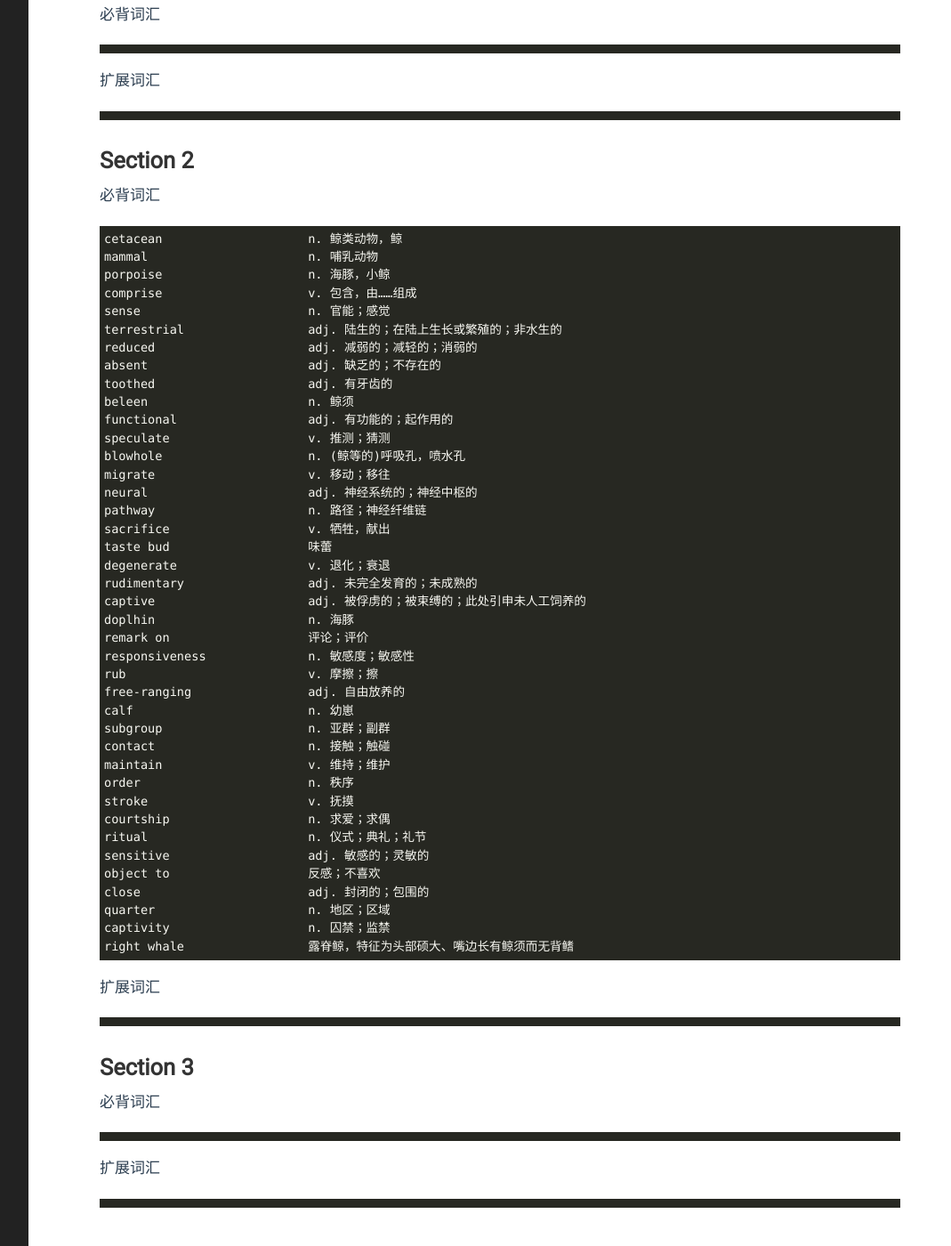
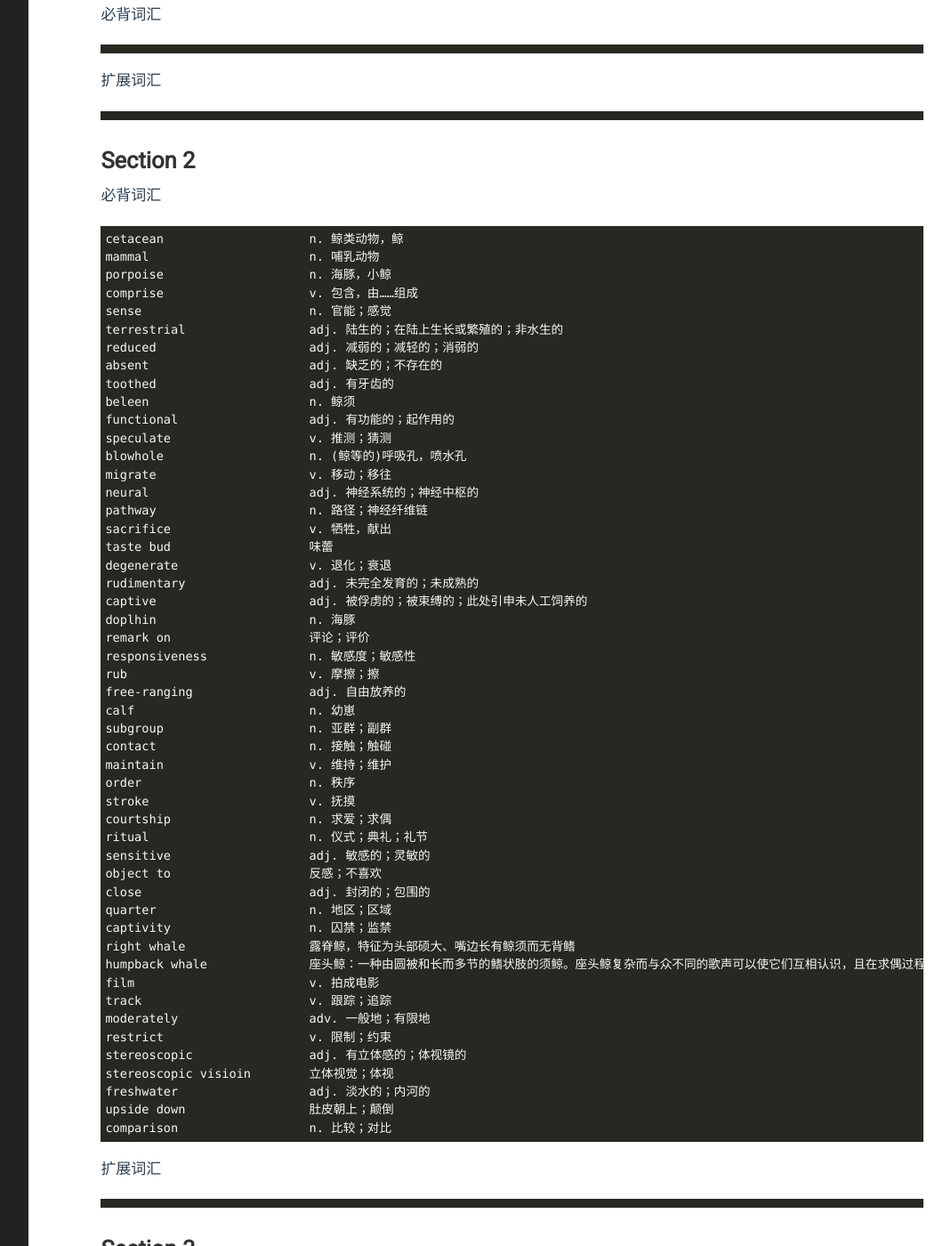
Before and after one commit to yejinp/yejinp.github.io, a Jekyll site: the page built from _posts/2023-06-11-vocabularies for IELTS 4-1 general Training.markdown, in a window 1280 px wide and 1400 px high, scrolled down 3883 px. Shown: the whole window at 89% size, without its empty margins (188-1257 px from the left). Built offline with Jekyll 4.4.1, drawn with Linux system fonts in a browser that asks for light colours; some of the changed text lies outside the part shown.

````diff
--- a/_posts/2023-06-11-vocabularies for IELTS 4-1 general Training.markdown
+++ b/_posts/2023-06-11-vocabularies for IELTS 4-1 general Training.markdown
@@ -230,6 +230,16 @@
 quarter                     n. 地区；区域
 captivity                   n. 囚禁；监禁
 right whale                 露脊鲸，特征为头部硕大、嘴边长有鲸须而无背鳍
+humpback whale              座头鲸：一种由圆被和长而多节的鳍状肢的须鲸。座头鲸复杂而与众不同的歌声可以使它们互相认识，且在求偶过程中起到重要作用
+film                        v. 拍成电影
+track                       v. 跟踪；追踪
+moderately                  adv. 一般地；有限地
+restrict                    v. 限制；约束
+stereoscopic                adj. 有立体感的；体视镜的
+stereoscopic visioin        立体视觉；体视
+freshwater                  adj. 淡水的；内河的
+upside down                 肚皮朝上；颠倒
+comparison                  n. 比较；对比
 ```
 扩展词汇
 
````
Also changed, not shown: other parts of _posts/2023-06-11-vocabularies for IELTS 4-1 general Training.markdown (+1 -1 lines).
